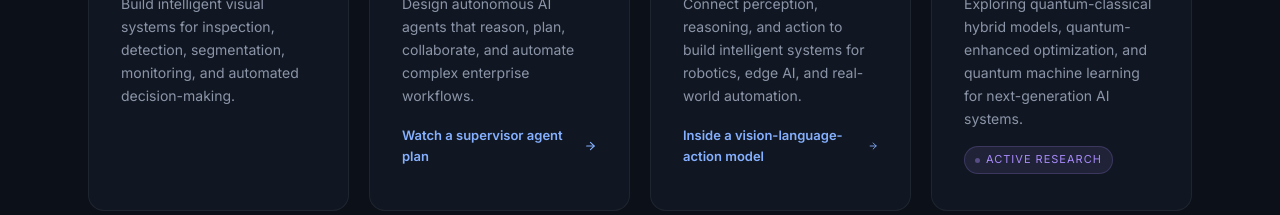
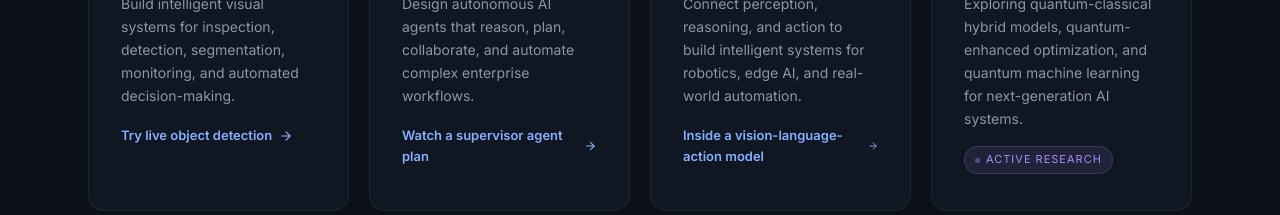
Before and after one commit to Subhrajyoti-researcher/qvisionx-AI, a website: page index.html in a window 1280 px wide. Shown: the part 1420-1635 px from the top of the page. Drawn offline with Linux system fonts and the light colour scheme.

Commit message:
Link the Vision AI card to the live detection demo
Vision AI was the only practice with a demo but no link to it, so the
one card whose proof is strongest sent visitors nowhere. Three of the
four cards now carry a link; Quantum AI deliberately does not, since
it is a research track with nothing to show.

Co-Authored-By: Claude Opus 4.6 <noreply@anthropic.com>

```diff
--- a/index.html
+++ b/index.html
@@ -740,6 +740,10 @@ footer {
         </div>
         <h3>Vision AI</h3>
         <p>Build intelligent visual systems for inspection, detection, segmentation, monitoring, and automated decision-making.</p>
+        <a href="/demo" class="practice-link">
+          Try live object detection
+          <svg viewBox="0 0 24 24"><path d="M5 12h14"/><path d="m12 5 7 7-7 7"/></svg>
+        </a>
       </div>
 
       <div class="practice-card fade-up d2">
```
